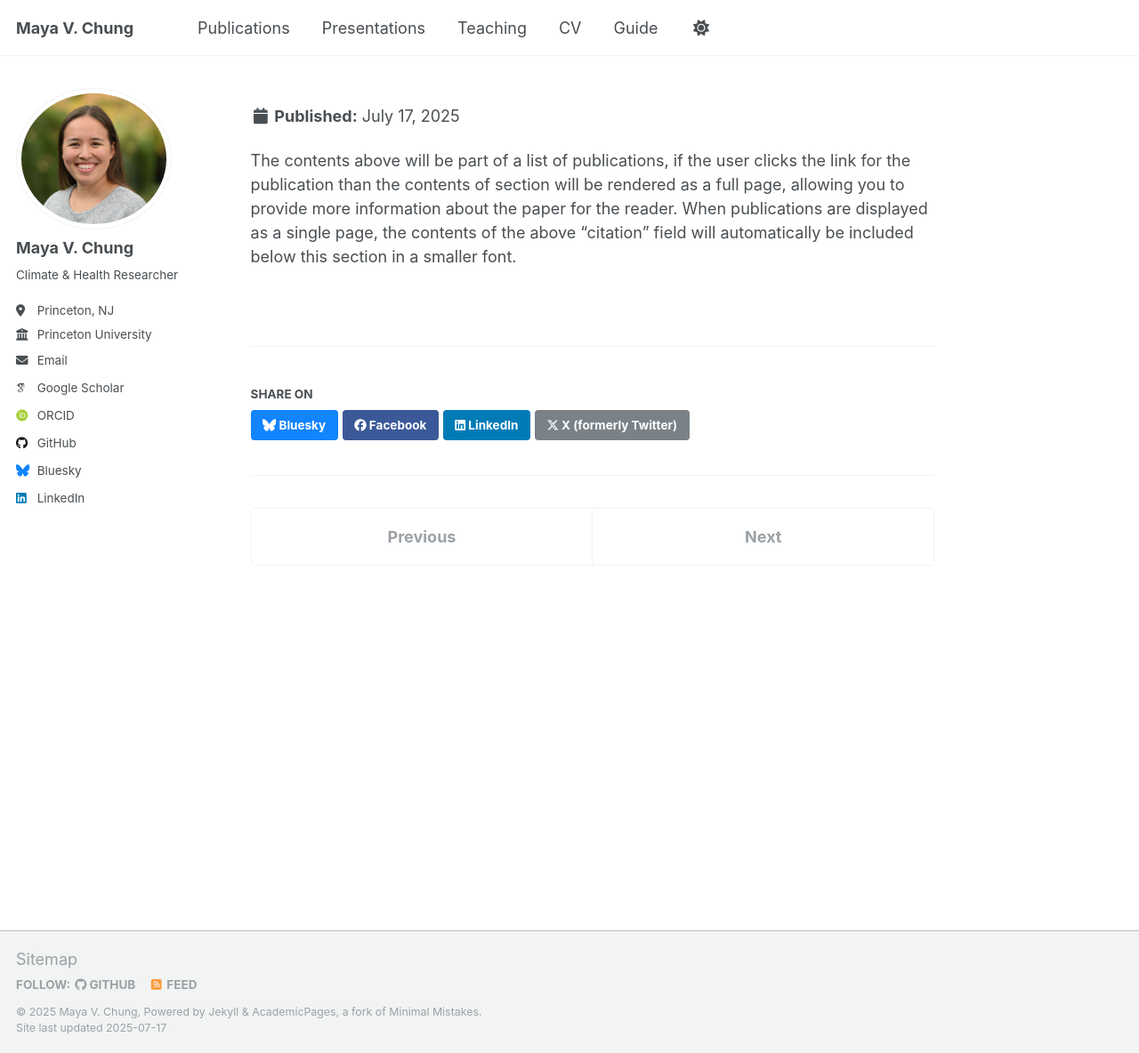
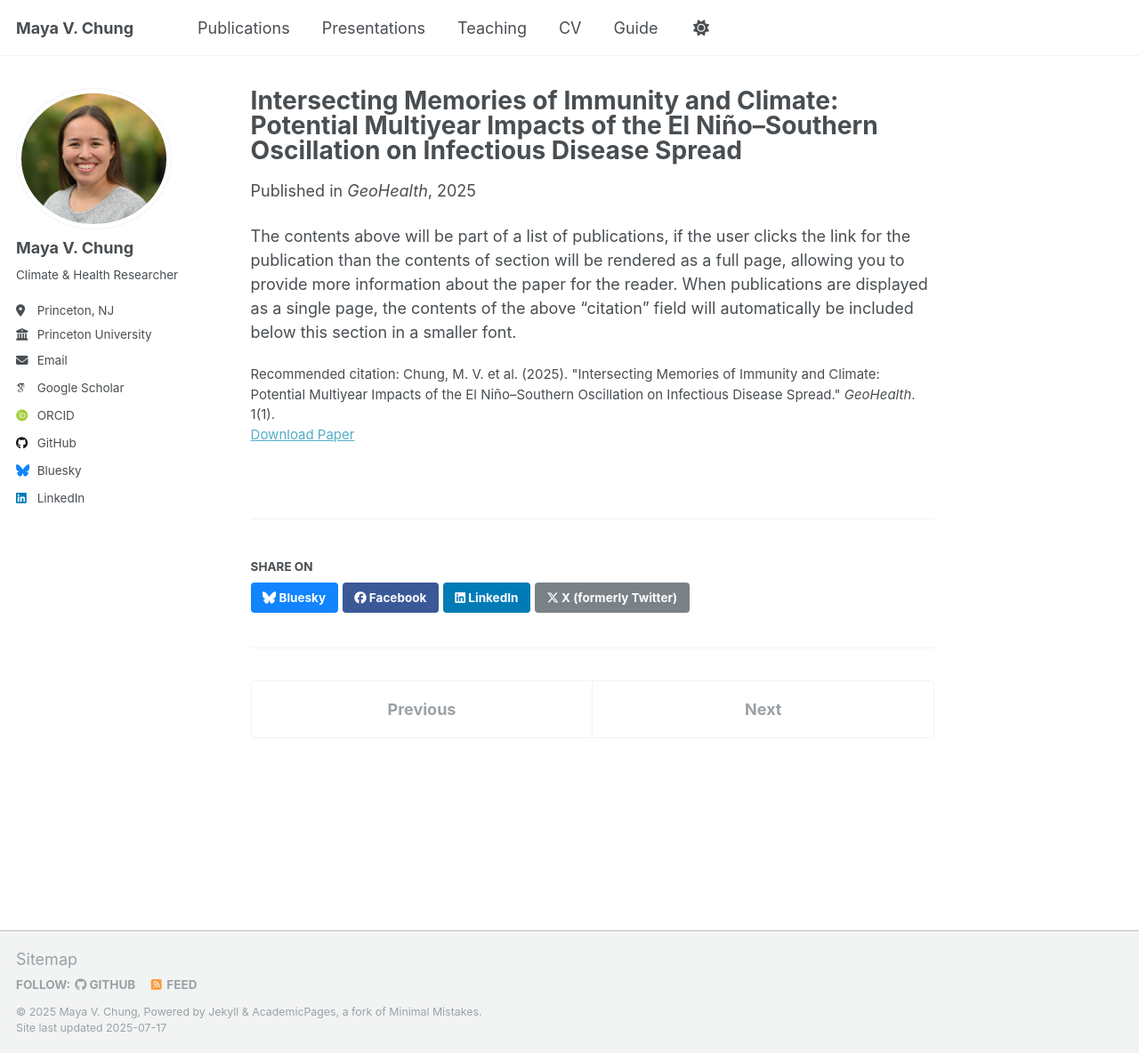
Before and after one commit to mayavchung/mayavchung.github.io, a Jekyll site: the page built from _publications/2009-10-01-paper-title-number-1.md, in a window 1280 px wide and 1184 px high. Shown: the whole window at 89% size. Built offline with Jekyll 4.4.1, drawn with Linux system fonts in a browser that asks for light colours; some web fonts are replaced; a script that is not in the unit is left out; part of the change alters nothing that is shown.

Commit message:
Update 2009-10-01-paper-title-number-1.md

```diff
--- a/_publications/2009-10-01-paper-title-number-1.md
+++ b/_publications/2009-10-01-paper-title-number-1.md
@@ -2,11 +2,11 @@
 title: "Intersecting Memories of Immunity and Climate: Potential Multiyear Impacts of the El Niño–Southern Oscillation on Infectious Disease Spread"
 collection: publications
 category: manuscripts
-permalink: [/publication/2009-10-01-paper-title-number-1](https://agupubs.onlinelibrary.wiley.com/doi/full/10.1029/2024GH001193)
+permalink: https://agupubs.onlinelibrary.wiley.com/doi/full/10.1029/2024GH001193
 excerpt: 'This paper is about the number 1. The number 2 is left for future work.'
 date: 2025-11-02
 venue: 'GeoHealth'
-paperurl: 'http://academicpages.github.io/files/paper1.pdf'
+paperurl: '[http://mayavchung.github.io/files/paper1.pdf](https://agupubs.onlinelibrary.wiley.com/doi/full/10.1029/2024GH001193)'
 citation: 'Chung, M. V. et al. (2025). &quot;Intersecting Memories of Immunity and Climate: Potential Multiyear Impacts of the El Niño–Southern Oscillation on Infectious Disease Spread.&quot; <i>GeoHealth</i>. 1(1).'
 ---
 The contents above will be part of a list of publications, if the user clicks the link for the publication than the contents of section will be rendered as a full page, allowing you to provide more information about the paper for the reader. When publications are displayed as a single page, the contents of the above "citation" field will automatically be included below this section in a smaller font.
```
